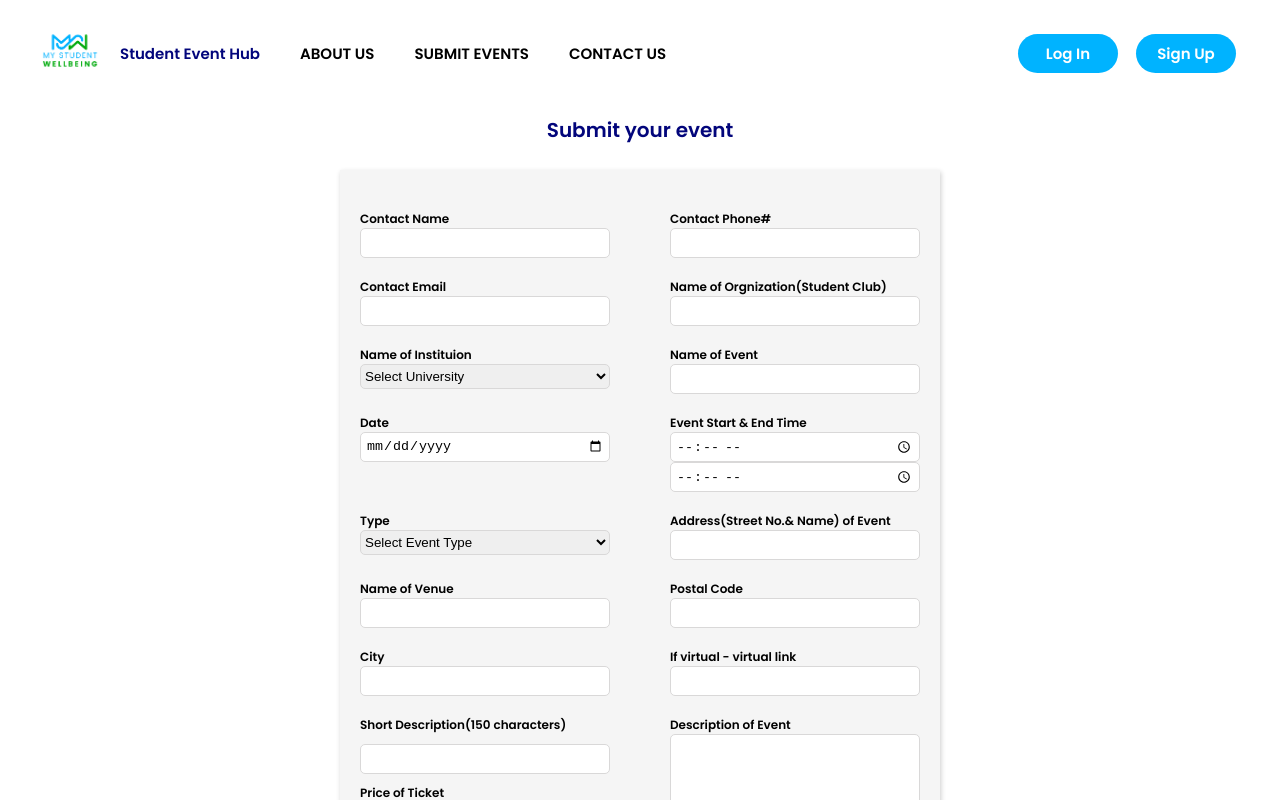
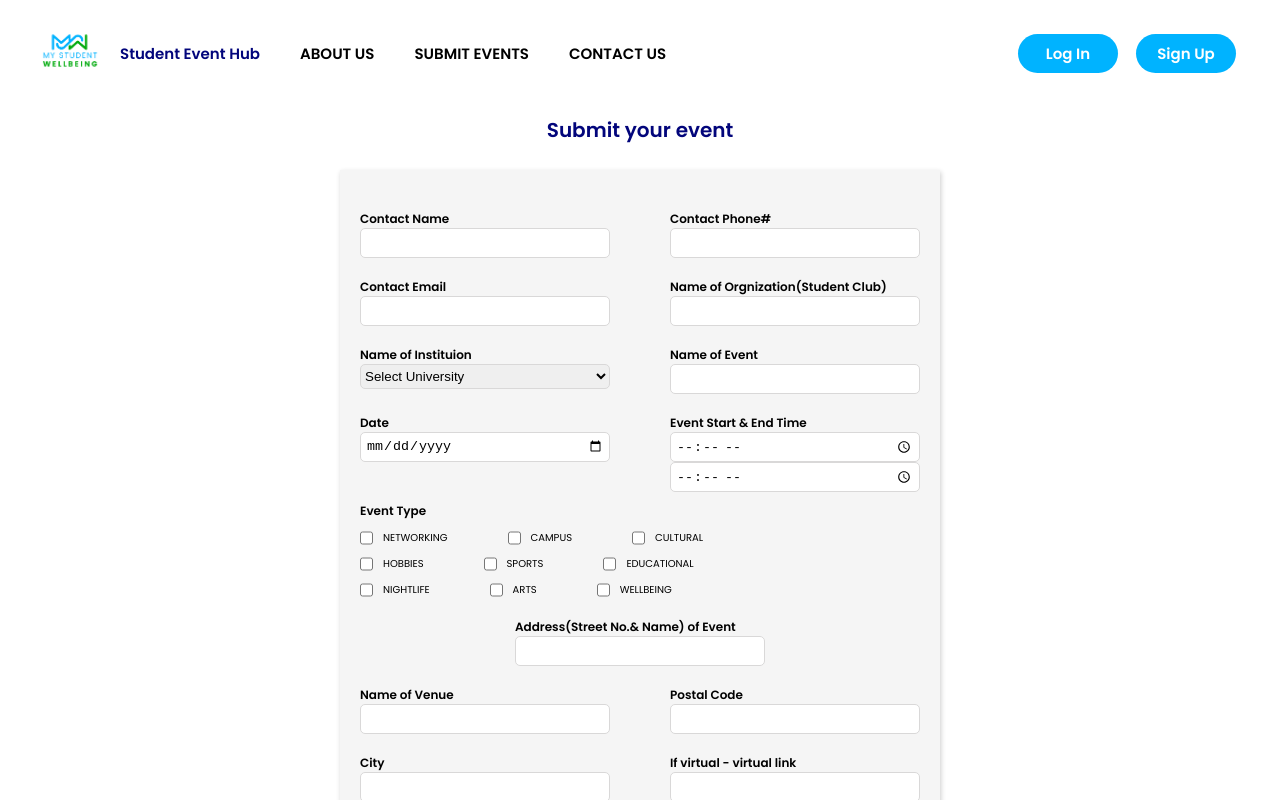
Before and after one commit to mystudentwellbeing/Campus-Event-Hub, a React (Vite) app in the folder frontend/: page /submitevents in a window 1280 px wide. Shown: the top 800 px of the page. Built offline with nearby package versions, Linux system fonts and the light colour scheme; no server answers.

Commit message:
updated event type to be checkbox

```diff
--- a/frontend/src/pages/SubmitEvents.jsx
+++ b/frontend/src/pages/SubmitEvents.jsx
@@ -16,7 +16,8 @@ const SubmitEvents = () => {
   //const [time, setTime] = useState('');
   const [startTime, setStartTime] = useState('');
   const [endTime, setEndTime] = useState('');
-  const [type, setType] = useState('');
+  const [eventFormat, setEventFormat] = useState('');
+  const [eventType, setEventType] = useState('');
   const [address, setAddress] = useState('');
   const [nameOfVenue, setNameOfVenue] = useState('');
   const [postalCode, setPostalCode] = useState('');
@@ -70,7 +71,8 @@ const SubmitEvents = () => {
     //setTime('');
     setStartTime('');
     setEndTime('');
-    setType('');
+    setEventFormat('');
+    setEventType('');
     setAddress('');
     setNameOfVenue('');
     setPostalCode('');
@@ -96,7 +98,8 @@ const SubmitEvents = () => {
       //setTime('');
       setStartTime('');
       setEndTime('');
-      setType('');
+      setEventFormat('');
+      setEventType('');
       setAddress('');
       setNameOfVenue('');
       setPostalCode('');
@@ -216,8 +219,111 @@ const SubmitEvents = () => {
             />
           </div>
         </div>
+        <div>
+          <label className={styles.checkBoxHeading}>Event Type</label>
+          <div className={styles.formContainerCheckbox}>
+            <div className={styles.checkboxRow}>
+              <div>
+                <input
+                    type="checkbox"
+                    name="eventType"
+                    value={eventType}
+                    onChange={(e) => setEventType(e.target.value)}
+                />
+                <label>NETWORKING</label>
+              </div>
+              <div>
+                <input
+                    type="checkbox"
+                    name="eventType"
+                    value={eventType}
+                    onChange={(e) => setEventType(e.target.value)}
+                />
+                <label>CAMPUS</label>
+              </div>
+              <div>
+                <input
+                    type="checkbox"
+                    name="eventType"
+                    value={eventType}
+                    onChange={(e) => setEventType(e.target.value)}
+                />
+                <label>CULTURAL</label>
+              </div>
+            </div>
+          </div>
+          <div className={styles.formContainerCheckbox}>
+            <div className={styles.checkboxRow}>
+              <div>
+                <input
+                    type="checkbox"
+                    name="eventType"
+                    value={eventType}
+                    onChange={(e) => setEventType(e.target.value)}
+                    required
+                />
+                <label>HOBBIES</label>
+              </div>
+              <div>
+                <input
+                    type="checkbox"
+                    name="eventType"
+                    value={eventType}
+                    onChange={(e) => setEventType(e.target.value)}
+                    required
+                />
+                <label>SPORTS</label>
+              </div>
+              <div>
+                <input
+                    type="checkbox"
+                    name="eventType"
+                    value={eventType}
+                    onChange={(e) => setEventType(e.target.value)}
+                    required
+                />
+                <label>EDUCATIONAL</label>
+              </div>
+            </div>
+          </div>
+          <div className={styles.formContainerCheckbox}>
+            <div className={styles.checkboxRow}>
+              <div>
+                <input
+                    type="checkbox"
+                    name="eventType"
+                    value={eventType}
+                    onChange={(e) => setEventType(e.target.value)}
+                    required
+                />
+                <label>NIGHTLIFE</label>
+              </div>
+              <div>
+                <input
+                    type="checkbox"
+                    name="eventType"
+                    value={eventType}
+                    onChange={(e) => setEventType(e.target.value)}
+                    required
+                />
+                <label>ARTS</label>
+              </div>
+              <div>
+                <input
+                    type="checkbox"
+                    name="eventType"
+                    value={eventType}
+                    onChange={(e) => setEventType(e.target.value)}
+                    required
+                />
+                <label>WELLBEING</label>
+              </div>
+            </div>
+          </div>
+        </div>
         <div className={styles.formContainer}>
-          <div>
+
+          {/* <div>
             <label>Type</label>
             <select
               name="type"
@@ -237,7 +343,7 @@ const SubmitEvents = () => {
               <option value="WELLBEING">WELLBEING</option>
               {console.log(type)}
             </select>
-          </div>
+          </div> */}
           <div>
             <label>Address(Street No.& Name) of Event</label>
             <input
@@ -311,6 +417,7 @@ const SubmitEvents = () => {
             <input
               type="file"
               name="image"
+              accept="image/png image/jpeg"
               value={image}
               onChange={(e) => setImage(e.target.value)}
             />
--- a/frontend/src/pages/SubmitEvents.module.css
+++ b/frontend/src/pages/SubmitEvents.module.css
@@ -84,6 +84,33 @@
   color: var(--blue);
 }
 
+.formContainerCheckbox {
+  display: flex;
+  margin: 1rem 2rem;
+}
+
+.checkBoxHeading {
+  font-size: 1.2rem;
+  font-weight: 900;
+  margin: 1rem 2rem;
+}
+
+.checkboxRow {
+  display: flex;
+  /* flex-direction: column; */
+  gap: 6rem;
+  justify-content: space-between;
+  align-items: center;
+}
+
+.checkboxRow div {
+  display: flex;
+  justify-content: center;
+  gap: 1rem;
+  font-size: 1rem;
+  font-weight: 400;
+}
+
 /* button {
     color: var(--white);
     font-size: 1.25rem;
```
